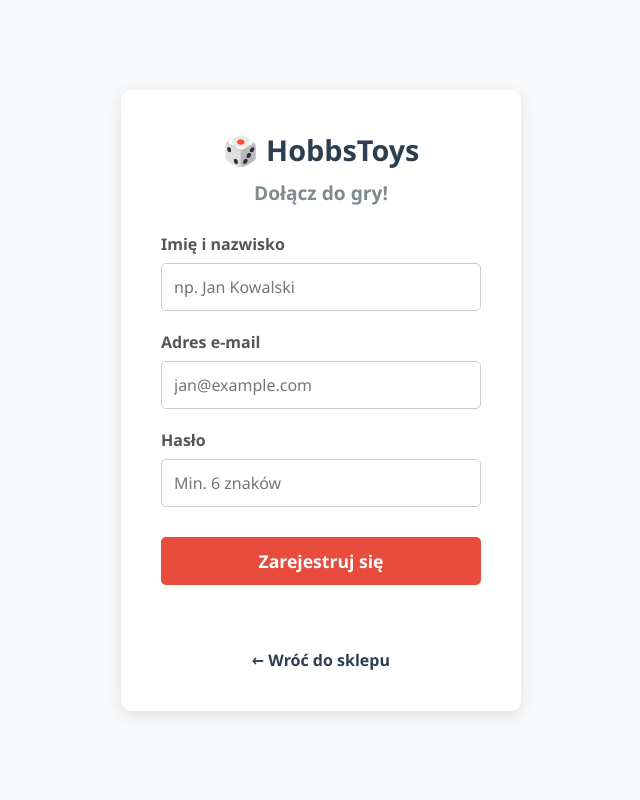
After one commit to Groten36/board-game-store, a Flask app: page /rejestracja in a window 1280 px wide. The commit adds this page. Shown: the whole page, without its empty margins (319-959 px from the left). Run offline with Flask 3, Linux system fonts and the light colour scheme.

Commit message:
Ligin and register

```diff
--- a/app.py
+++ b/app.py
@@ -1,7 +1,14 @@
 from flask import Flask, render_template, jsonify
 import mysql.connector
+import uuid
+from flask_bcrypt import Bcrypt
+import jwt
+import datetime
+from functools import wraps
 
 app = Flask(__name__)
+app.config['SECRET_KEY'] = 'secret_key'
+bcrypt = Bcrypt(app)
 
 def get_db_connection():
     return mysql.connector.connect(
@@ -10,6 +17,128 @@ def get_db_connection():
         password="qwerty",
         database="gamestore"
     )
+
+
+def token_required(f):
+    @wraps(f)
+    def decorated(*args, **kwargs):
+        token = request.headers.get('Authorization')
+        if not token:
+            return jsonify({'message': 'Brak tokena!'}), 401
+
+        try:
+            # Usunięcie przedrostka "Bearer "
+            token = token.split(" ")[1]
+            data = jwt.decode(token, app.config['SECRET_KEY'], algorithms=["HS256"])
+            current_user_id = data['user_id']
+            current_user_role = data['role']
+        except Exception as e:
+            return jsonify({'message': 'Token jest nieważny!', 'error': str(e)}), 401
+
+        # Przekazujemy dane użytkownika do ukrytej funkcji
+        return f(current_user_id, current_user_role, *args, **kwargs)
+
+    return decorated
+
+
+import uuid  # Dodaj to na samej górze pliku, jeśli jeszcze tego nie masz
+
+@app.route('/rejestracja')
+def register_page():
+    """Wyświetla stronę rejestracji (register.html)."""
+    return render_template('register.html')
+# ==========================================
+# ENDPOINT: Rejestracja nowego użytkownika
+# ==========================================
+@app.route('/api/register', methods=['POST'])
+def register():
+    data = request.json
+
+    # Podstawowa walidacja danych wejściowych
+    if not data or not data.get('email') or not data.get('password') or not data.get('name'):
+        return jsonify({'message': 'Brak wymaganych danych (name, email, password)'}), 400
+
+    email = data.get('email')
+    password = data.get('password')
+    name = data.get('name')
+
+    conn = get_db_connection()
+    cursor = conn.cursor(dictionary=True)
+
+    try:
+        # Krok 1: Sprawdzamy, czy taki email już istnieje w bazie
+        cursor.execute("SELECT id FROM customers WHERE email = %s", (email,))
+        if cursor.fetchone():
+            return jsonify({'message': 'Użytkownik o podanym adresie email już istnieje!'}), 409
+
+        # Krok 2: Haszowanie hasła (BARDZO WAŻNE)
+        # Decode('utf-8') zamienia wynik z typu bytes na zwykły string, który MySQL łatwo zapisze
+        hashed_password = bcrypt.generate_password_hash(password).decode('utf-8')
+
+        # Krok 3: Generowanie unikalnego ID (ponieważ nasz klucz główny to VARCHAR)
+        new_user_id = str(uuid.uuid4())
+
+        # Krok 4: Zapis do bazy (domyślnie przypisujemy rolę 'user')
+        insert_query = """
+                       INSERT INTO customers (id, name, email, password_hash, role)
+                       VALUES (%s, %s, %s, %s, 'user') \
+                       """
+        cursor.execute(insert_query, (new_user_id, name, email, hashed_password))
+
+        # Zatwierdzenie zmian w bazie (bez tego rekord zniknie po zamknięciu połączenia!)
+        conn.commit()
+
+        return jsonify({'message': 'Konto zostało pomyślnie utworzone!'}), 201
+
+    except Exception as e:
+        # Jeśli coś pójdzie nie tak (np. awaria bazy), wycofujemy zmiany
+        conn.rollback()
+        return jsonify({'message': 'Wystąpił błąd podczas rejestracji.', 'error': str(e)}), 500
+
+    finally:
+        cursor.close()
+        conn.close()
+
+@app.route('/api/login', methods=['POST'])
+def login():
+    auth = request.json
+    if not auth or not auth.get('email') or not auth.get('password'):
+        return jsonify({'message': 'Brak danych logowania'}), 400
+
+    conn = get_db_connection()
+    cursor = conn.cursor(dictionary=True)
+    cursor.execute("SELECT id, email, password_hash, role FROM customers WHERE email = %s", (auth.get('email'),))
+    user = cursor.fetchone()
+    cursor.close()
+    conn.close()
+
+    # Weryfikacja e-maila i sprawdzanie zahashowanego hasła
+    if user and bcrypt.check_password_hash(user['password_hash'], auth.get('password')):
+        # Tworzymy token ważny np. przez 2 godziny
+        token = jwt.encode({
+            'user_id': user['id'],
+            'role': user['role'],
+            'exp': datetime.datetime.utcnow() + datetime.timedelta(hours=2)
+        }, app.config['SECRET_KEY'], algorithm="HS256")
+
+        return jsonify({'token': token, 'role': user['role']})
+
+    return jsonify({'message': 'Błędny email lub hasło'}), 401
+
+@app.route('/api/user/orders', methods=['GET'])
+@token_required
+def get_my_orders(current_user_id, current_user_role):
+    # Skoro przeszedł przez @token_required, to wiemy kim jest
+    return jsonify({'message': f'Zwracam zamówienia dla usera o ID: {current_user_id}'})
+
+
+@app.route('/api/admin/dashboard', methods=['GET'])
+@token_required
+def admin_dashboard(current_user_id, current_user_role):
+    if current_user_role != 'admin':
+        return jsonify({'message': 'Odmowa dostępu. Wymagane uprawnienia administratora.'}), 403
+
+    return jsonify({'message': 'Witaj w tajnym panelu administratora!'})
 @app.route('/')
 def starting_page():  # put application's code here
     return render_template('starting_page.html')
--- /dev/null
+++ b/templates/register.html
@@ -0,0 +1,194 @@
+<!DOCTYPE html>
+<html lang="pl">
+<head>
+    <meta charset="UTF-8">
+    <meta name="viewport" content="width=device-width, initial-scale=1.0">
+    <title>Rejestracja - HobbsToys</title>
+    <style>
+        /* === RESET I ZMIENNE === */
+        * {
+            margin: 0;
+            padding: 0;
+            box-sizing: border-box;
+            font-family: 'Segoe UI', Tahoma, Geneva, Verdana, sans-serif;
+        }
+        :root {
+            --primary-color: #2c3e50;
+            --accent-color: #e74c3c;
+            --bg-color: #f8f9fa;
+        }
+
+        body {
+            background-color: var(--bg-color);
+            display: flex;
+            justify-content: center;
+            align-items: center;
+            height: 100vh;
+        }
+
+        .register-container {
+            background: white;
+            padding: 40px;
+            border-radius: 10px;
+            box-shadow: 0 4px 15px rgba(0,0,0,0.1);
+            width: 100%;
+            max-width: 400px;
+        }
+
+        .register-container h2 {
+            text-align: center;
+            color: var(--primary-color);
+            margin-bottom: 25px;
+            font-size: 1.8rem;
+        }
+
+        .form-group {
+            margin-bottom: 20px;
+        }
+
+        .form-group label {
+            display: block;
+            margin-bottom: 8px;
+            color: #555;
+            font-weight: bold;
+        }
+
+        .form-group input {
+            width: 100%;
+            padding: 12px;
+            border: 1px solid #ccc;
+            border-radius: 5px;
+            font-size: 1rem;
+            transition: border-color 0.3s;
+        }
+
+        .form-group input:focus {
+            outline: none;
+            border-color: var(--primary-color);
+        }
+
+        button {
+            width: 100%;
+            padding: 12px;
+            background-color: var(--accent-color);
+            color: white;
+            border: none;
+            border-radius: 5px;
+            cursor: pointer;
+            font-size: 1.1rem;
+            font-weight: bold;
+            transition: background 0.3s;
+            margin-top: 10px;
+        }
+
+        button:hover {
+            background-color: #c0392b;
+        }
+
+        .message {
+            text-align: center;
+            margin-top: 15px;
+            font-weight: bold;
+            min-height: 24px; /* Zabezpieczenie przed "skakaniem" formularza */
+        }
+
+        .back-link {
+            display: block;
+            text-align: center;
+            margin-top: 25px;
+            text-decoration: none;
+            color: var(--primary-color);
+            font-weight: bold;
+        }
+
+        .back-link:hover {
+            text-decoration: underline;
+        }
+    </style>
+</head>
+<body>
+
+    <div class="register-container">
+        <h2>🎲 HobbsToys<br><span style="font-size: 1.2rem; color: #7f8c8d;">Dołącz do gry!</span></h2>
+
+        <form id="registerForm">
+            <div class="form-group">
+                <label for="name">Imię i nazwisko</label>
+                <input type="text" id="name" placeholder="np. Jan Kowalski" required>
+            </div>
+
+            <div class="form-group">
+                <label for="email">Adres e-mail</label>
+                <input type="email" id="email" placeholder="jan@example.com" required>
+            </div>
+
+            <div class="form-group">
+                <label for="password">Hasło</label>
+                <input type="password" id="password" placeholder="Min. 6 znaków" required minlength="6">
+            </div>
+
+            <button type="submit">Zarejestruj się</button>
+        </form>
+
+        <div id="statusMessage" class="message"></div>
+
+        <a href="/" class="back-link">← Wróć do sklepu</a>
+    </div>
+
+    <script>
+        document.getElementById('registerForm').addEventListener('submit', async function(event) {
+            // Blokujemy standardowe wysłanie formularza (przeładowanie strony)
+            event.preventDefault();
+
+            // Pobieramy dane z inputów
+            const nameValue = document.getElementById('name').value;
+            const emailValue = document.getElementById('email').value;
+            const passwordValue = document.getElementById('password').value;
+            const statusMessage = document.getElementById('statusMessage');
+
+            // Pokazujemy komunikat o ładowaniu
+            statusMessage.style.color = "#3498db";
+            statusMessage.innerText = "Tworzenie konta...";
+
+            try {
+                // Wysyłamy dane formacie JSON na nasz endpoint /api/register
+                const response = await fetch('/api/register', {
+                    method: 'POST',
+                    headers: {
+                        'Content-Type': 'application/json'
+                    },
+                    body: JSON.stringify({
+                        name: nameValue,
+                        email: emailValue,
+                        password: passwordValue
+                    })
+                });
+
+                const data = await response.json();
+
+                if (response.ok) {
+                    // Sukces (kod 201 Created)
+                    statusMessage.style.color = "#27ae60"; // Zielony
+                    statusMessage.innerText = data.message + " Za chwilę zostaniesz przekierowany...";
+
+                    // Czyścimy zawartość formularza
+                    document.getElementById('registerForm').reset();
+
+                    // Po 2.5 sekundach odsyłamy klienta z powrotem na stronę główną
+                    setTimeout(() => {
+                        window.location.href = '/';
+                    }, 2500);
+                } else {
+                    // Błąd walidacji lub email już zajęty (kody 400, 409, 500)
+                    statusMessage.style.color = "#e74c3c"; // Czerwony
+                    statusMessage.innerText = data.message;
+                }
+            } catch (error) {
+                console.error("Błąd połączenia z serwerem:", error);
+                statusMessage.style.color = "#e74c3c";
+                statusMessage.innerText = "Błąd połączenia z serwerem. Upewnij się, że app.py działa.";
+            }
+        });
+    </script>
+</body>
+</html>
--- a/templates/starting_page.html
+++ b/templates/starting_page.html
@@ -3,7 +3,7 @@
 <head>
     <meta charset="UTF-8">
     <meta name="viewport" content="width=device-width, initial-scale=1.0">
-    <title>HobbyLoch - Twój Sklep z Grami</title>
+    <title>HobbsToys - Twój Sklep z Grami</title>
     <style>
         /* === RESET I ZMIENNE === */
         * {
@@ -160,7 +160,7 @@
 <body>
 
     <header>
-        <h1>🎲 HobbyLoch</h1>
+        <h1>🎲 HobbsToys</h1>
         <nav>
             <ul>
                 <li><a href="#">Planszówki</a></li>
```
